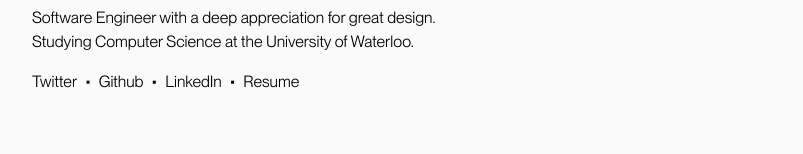
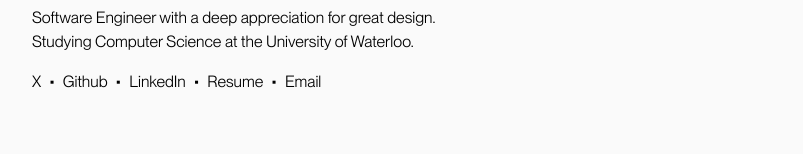
Before and after one commit to saboorbakshi/portfolio, a Next.js app: page / in a window 1280 px wide. Shown: the part 129-283 px from the top of the page, without its empty margins (238-1041 px from the left). Built offline with nearby package versions, Linux system fonts and the light colour scheme.

Commit message:
added email to contact section

```diff
--- a/src/app/page.tsx
+++ b/src/app/page.tsx
@@ -10,13 +10,15 @@ export default function Home() {
         <div>Software Engineer with a deep appreciation for great design.</div>
         <div>Studying Computer Science at the University of Waterloo.</div>
         <div className="flex gap-2 mt-4">
-          <Link label="Twitter" url="https://twitter.com/saboorbakshi" />
+          <Link label="X" url="https://twitter.com/saboorbakshi" />
           <div>•</div>
           <Link label="Github" url="https://github.com/saboorbakshi" />
           <div>•</div>
           <Link label="LinkedIn" url="https://linkedin.com/in/saboor-bakshi" />
           <div>•</div>
           <Link label="Resume" url="/saboor-bakshi-resume.pdf" />
+          <div>•</div>
+          <Link label="Email" url="mailto:saboor.bakshi@uwaterloo.ca" />
         </div>
       </div>
 
```
